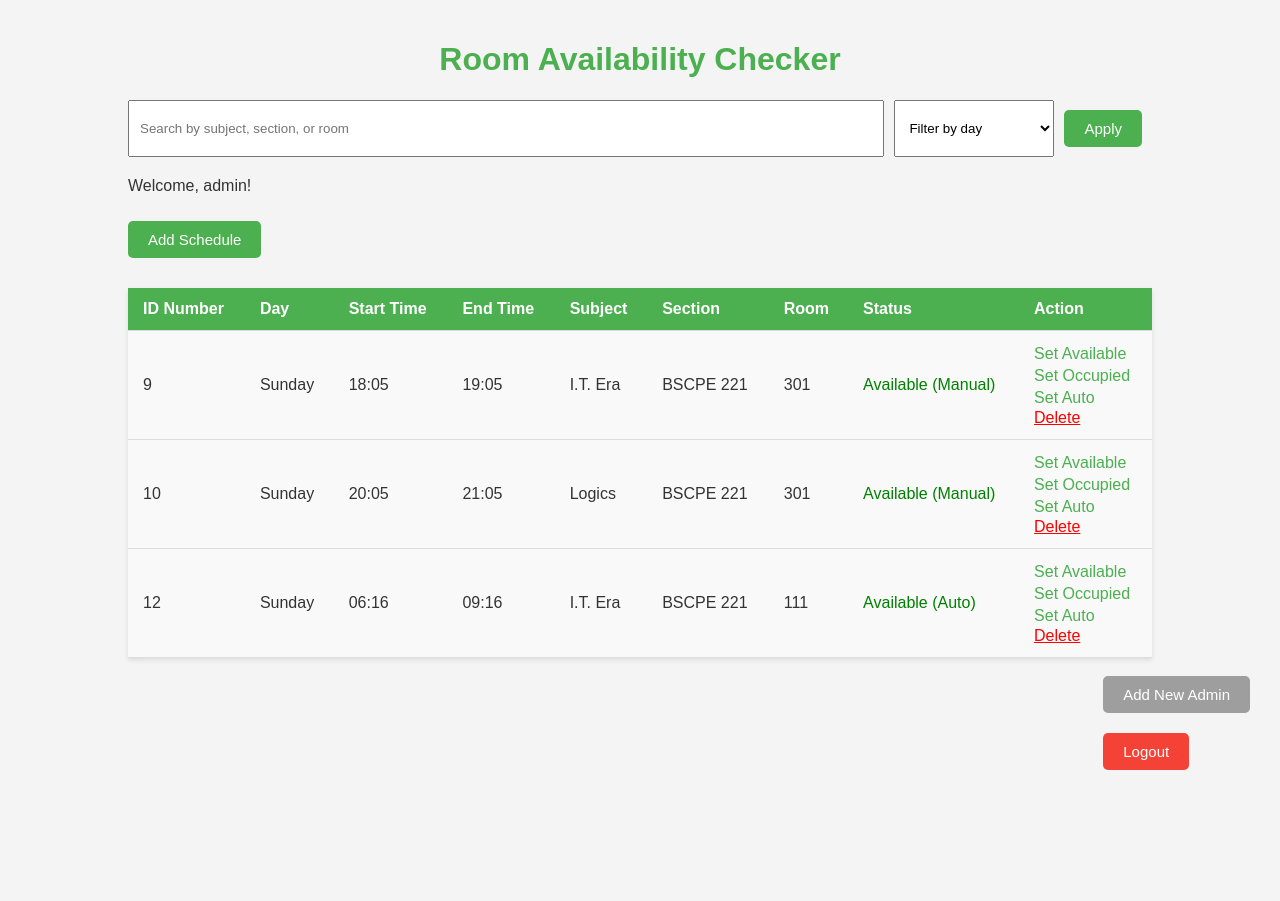
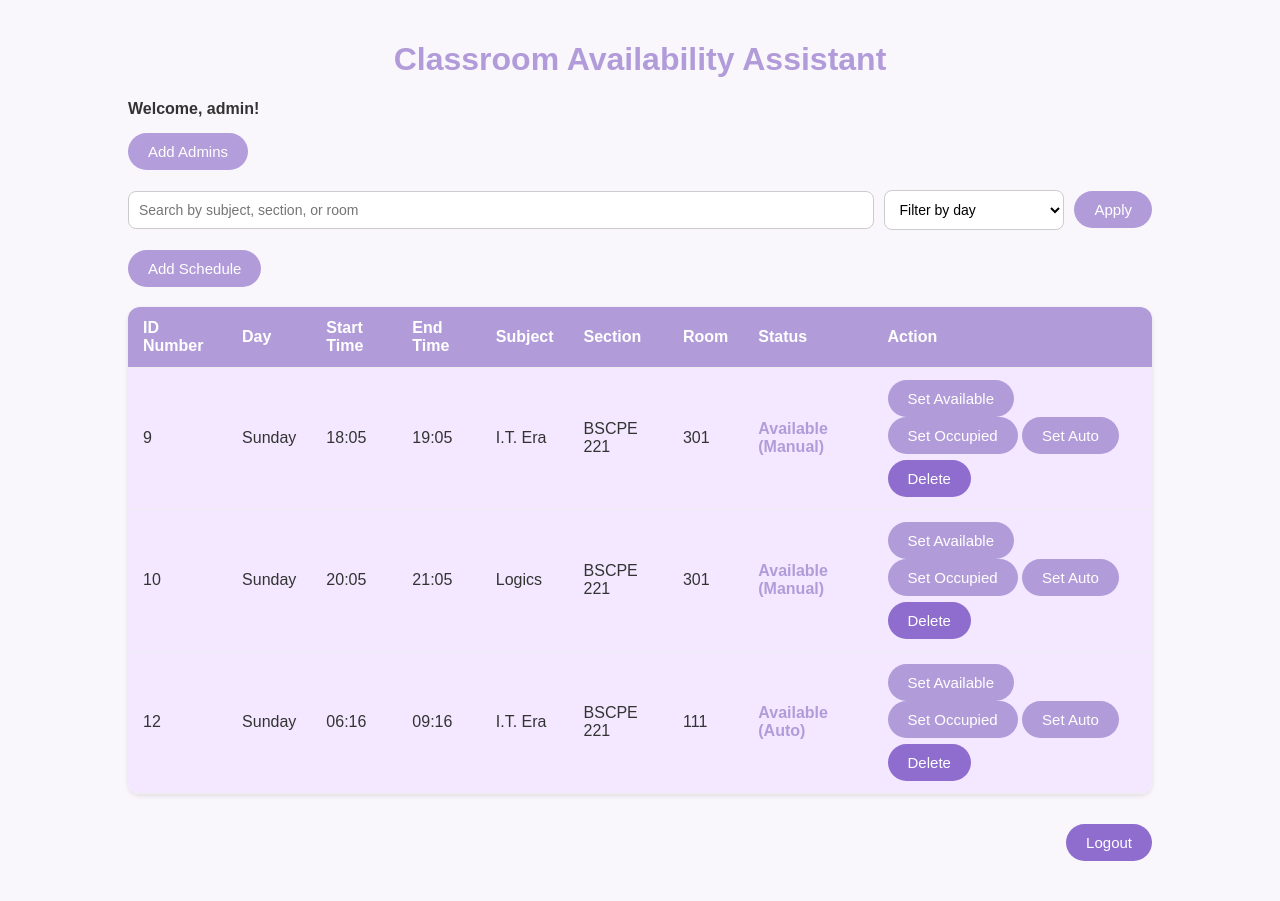
Before and after one commit to kurorimiii/Room_avail, a Flask app: page / in a window 1280 px wide. Before the commit the page ends 770 px from the top, so only its background shows below. Run offline with Flask 3, Linux system fonts and the light colour scheme; a user stored in the database is signed in; data comes from the database, SQL or seed files in the repository.

Commit message:
index.html

```diff
--- a/templates/index.html
+++ b/templates/index.html
@@ -2,12 +2,20 @@
 <html lang="en">
 <head>
     <meta charset="UTF-8">
-    <title>Room Availability Checker</title>
+    <title>Classroom Availability Assistant</title>
     <meta name="viewport" content="width=device-width, initial-scale=1.0">
     <style>
+        :root {
+            --main-purple: #b19cd9;
+            --dark-purple: #8e6dcf;
+            --light-purple: #f3e8ff;
+            --occupied-red: #e57373;
+            --hover-purple: #a188d4;
+        }
+
         body {
             font-family: 'Arial', sans-serif;
-            background-color: #f4f4f4;
+            background-color: #f9f6fc;
             margin: 0;
             padding: 0;
             color: #333;
@@ -22,86 +30,109 @@
 
         h1 {
             text-align: center;
-            color: #4CAF50;
+            color: var(--main-purple);
         }
 
-        button {
+        .welcome {
+            font-weight: bold;
+            margin-bottom: 15px;
+        }
+
+        form {
+            margin-bottom: 20px;
+        }
+
+        .search-filter-container {
+            display: flex;
+            flex-wrap: wrap;
+            gap: 10px;
+            align-items: center;
+            margin-bottom: 20px;
+        }
+
+        input[type="text"], select {
+            padding: 10px;
+            border: 1px solid #ccc;
+            border-radius: 8px;
+            font-size: 14px;
+            background-color: white;
+            min-width: 180px;
+        }
+
+        input[type="text"].wide-input {
+            flex-grow: 1;
+            min-width: 300px;
+        }
+
+        button, .btn {
             padding: 10px 20px;
-            margin: 10px 10px 10px 0;
-            background-color: #4CAF50;
+            background-color: var(--main-purple);
             color: white;
             border: none;
             cursor: pointer;
             font-size: 15px;
-            border-radius: 5px;
+            border-radius: 30px;
             transition: background-color 0.3s ease;
+            text-decoration: none;
+            display: inline-block;
         }
 
-        button:hover {
-            background-color: #45a049;
+        button:hover, .btn:hover {
+            background-color: var(--hover-purple);
         }
 
-        button:focus {
+        button:focus, .btn:focus {
             outline: none;
         }
 
-        .logout-container {
-            position: fixed;
-            bottom: 20px;
-            right: 20px;
-            z-index: 1000;
+        .delete-btn {
+            background-color: var(--dark-purple);
+            color: white;
+            margin-top: 6px;
+            display: inline-block;
         }
 
-        .logout-btn {
-            background-color: #f44336;
-        }
-
-        .logout-btn:hover {
-            background-color: #e53935;
-        }
-
-        .grey-btn {
-            background-color: #9e9e9e;
-            color: white;
-        }
-
-        .grey-btn:hover {
-            background-color: #8c8c8c;
+        .delete-btn:hover {
+            background-color: #7c4dcc;
         }
 
         table {
             width: 100%;
-            margin-top: 20px;
             border-collapse: collapse;
             background-color: white;
             box-shadow: 0 2px 5px rgba(0, 0, 0, 0.1);
+            border-radius: 12px;
+            overflow: hidden;
         }
 
         th, td {
             padding: 12px 15px;
             text-align: left;
-            border-bottom: 1px solid #ddd;
+            border-bottom: 1px solid #eee;
         }
 
         th {
-            background-color: #4CAF50;
+            background-color: var(--main-purple);
             color: white;
         }
 
         td {
-            background-color: #f9f9f9;
+            background-color: var(--light-purple);
         }
 
         .status-available {
-            color: green;
+            color: var(--main-purple);
+            font-weight: bold;
         }
 
         .status-occupied {
-            color: red;
+            color: var(--occupied-red);
+            font-weight: bold;
         }
 
         .status-auto {
             color: orange;
+            font-weight: bold;
         }
 
         @media (max-width: 768px) {
@@ -109,44 +140,77 @@
                 width: 95%;
             }
 
+            .search-filter-container {
+                flex-direction: column;
+                align-items: stretch;
+            }
+
             table {
                 font-size: 14px;
             }
 
-            button {
+            button, .btn {
                 width: 100%;
-                padding: 15px;
-                font-size: 18px;
+                font-size: 16px;
             }
         }
 
-        .btn {
-            display: inline-block;
-            margin: 2px 0;
-            text-decoration: none;
-            color: #4CAF50;
+        .logout-container {
+            margin-top: 30px;
+            display: flex;
+            justify-content: flex-end;
+            gap: 10px;
         }
 
-        .btn:hover {
-            text-decoration: underline;
+        .logout-btn {
+            background-color: var(--dark-purple);
+            color: white;
+            padding: 10px 20px;
+            border-radius: 30px;
+            border: none;
+            font-size: 15px;
+            transition: background-color 0.3s ease;
         }
 
-        .delete-btn {
-            color: red;
+        .logout-btn:hover {
+            background-color: #7c4dcc;
         }
 
-        .delete-btn:hover {
-            text-decoration: underline;
+        .grey-btn {
+            background-color: #b39ddb;
+        }
+
+        .grey-btn:hover {
+            background-color: #a087c1;
         }
     </style>
+    <script>
+        function confirmDelete(event, scheduleId) {
+            event.preventDefault();
+            const isConfirmed = confirm("Are you sure you want to delete this schedule?");
+            if (isConfirmed) {
+                window.location.href = '/delete-schedule/' + scheduleId;
+            }
+        }
+    </script>
 </head>
 <body>
 <div class="container">
-    <h1>Room Availability Checker</h1>
-<form method="get" action="" style="margin: 20px 0; display: flex; flex-wrap: wrap; gap: 10px;">
-    <input type="text" name="search" placeholder="Search by subject, section, or room" value="{{ request.args.get('search', '') }}" style="padding: 10px; flex: 1; min-width: 200px;">
+    <h1>Classroom Availability Assistant</h1>
 
-    <select name="day" style="padding: 10px; min-width: 160px;">
+    {% if session.username %}
+        <p class="welcome">Welcome, {{ session.username }}!</p>
+
+        {% if role == 'admin' %}
+            <a href="/add-admin" class="btn grey-btn">Add Admins</a>
+        {% endif %}
+
+        <div style="margin-bottom: 20px;"></div>
+
+        <form method="get" action="">
+            <div class="search-filter-container">
+                <input type="text" name="search" class="wide-input" placeholder="Search by subject, section, or room" value="{{ request.args.get('search', '') }}">
+                <select name="day">
                     <option value="">Filter by day</option>
                     <option value="Sunday" {% if request.args.get('day') == 'Sunday' %}selected{% endif %}>Sunday</option>
                     <option value="Monday" {% if request.args.get('day') == 'Monday' %}selected{% endif %}>Monday</option>
@@ -156,15 +220,14 @@
                     <option value="Friday" {% if request.args.get('day') == 'Friday' %}selected{% endif %}>Friday</option>
                     <option value="Saturday" {% if request.args.get('day') == 'Saturday' %}selected{% endif %}>Saturday</option>
                 </select>
-
                 <button type="submit">Apply</button>
+            </div>
         </form>
 
-    {% if session.username %}
-        <p>Welcome, {{ session.username }}!</p>
         {% if role == 'admin' %}
         <form action="/add" method="get"><button type="submit">Add Schedule</button></form>
         {% endif %}
+
         <table>
             <tr>
                 <th>ID Number</th>
@@ -175,9 +238,7 @@
                 <th>Section</th>
                 <th>Room</th>
                 <th>Status</th>
-                {% if role == 'admin' %}
-                <th>Action</th>
-                {% endif %}
+                {% if role == 'admin' %}<th>Action</th>{% endif %}
             </tr>
             {% for row in schedule %}
             <tr>
@@ -188,32 +249,30 @@
                 <td>{{ row.subject }}</td>
                 <td>{{ row.section }}</td>
                 <td>{{ row.room }}</td>
-                <td class="{{ 'status-available' if 'available' in row.status|lower() else 'status-occupied' if 'occupied' in row.status|lower() else 'status-auto' }}">
+                <td class="{% if 'available' in row.status|lower %}status-available{% elif 'occupied' in row.status|lower %}status-occupied{% else %}status-auto{% endif %}">
                     {{ row.status }}
                 </td>
                 {% if role == 'admin' %}
                 <td>
-                    <a href="/override/{{ row.id }}/available" class="btn">Set Available</a><br>
-                    <a href="/override/{{ row.id }}/occupied" class="btn">Set Occupied</a><br>
-                    <a href="/override/{{ row.id }}/auto" class="btn">Set Auto</a><br>
-                    <a href="/delete-schedule/{{ row.id }}" class="delete-btn">Delete</a>
+                    <a href="/override/{{ row.id }}/available" class="btn">Set Available</a>
+                    <a href="/override/{{ row.id }}/occupied" class="btn">Set Occupied</a>
+                    <a href="/override/{{ row.id }}/auto" class="btn">Set Auto</a>
+                    <a href="#" class="btn delete-btn" onclick="confirmDelete(event, {{ row.id }})">Delete</a>
                 </td>
                 {% endif %}
             </tr>
             {% endfor %}
         </table>
+
+        <div class="logout-container">
+            <form action="/logout" method="get">
+                <button type="submit" class="logout-btn">Logout</button>
+            </form>
+        </div>
+
     {% else %}
         <p>Please <a href="/login">log in</a> to access the schedule.</p>
     {% endif %}
 </div>
-
-{% if session.username %}
-<div class="logout-container">
-    {% if role == 'admin' %}
-    <form action="/add-admin" method="get"><button type="submit" class="grey-btn">Add New Admin</button></form>
-    {% endif %}
-    <form action="/logout" method="get"><button type="submit" class="logout-btn">Logout</button></form>
-</div>
-{% endif %}
 </body>
 </html>
```
Lines whose indentation alone changed are shown as unchanged.
